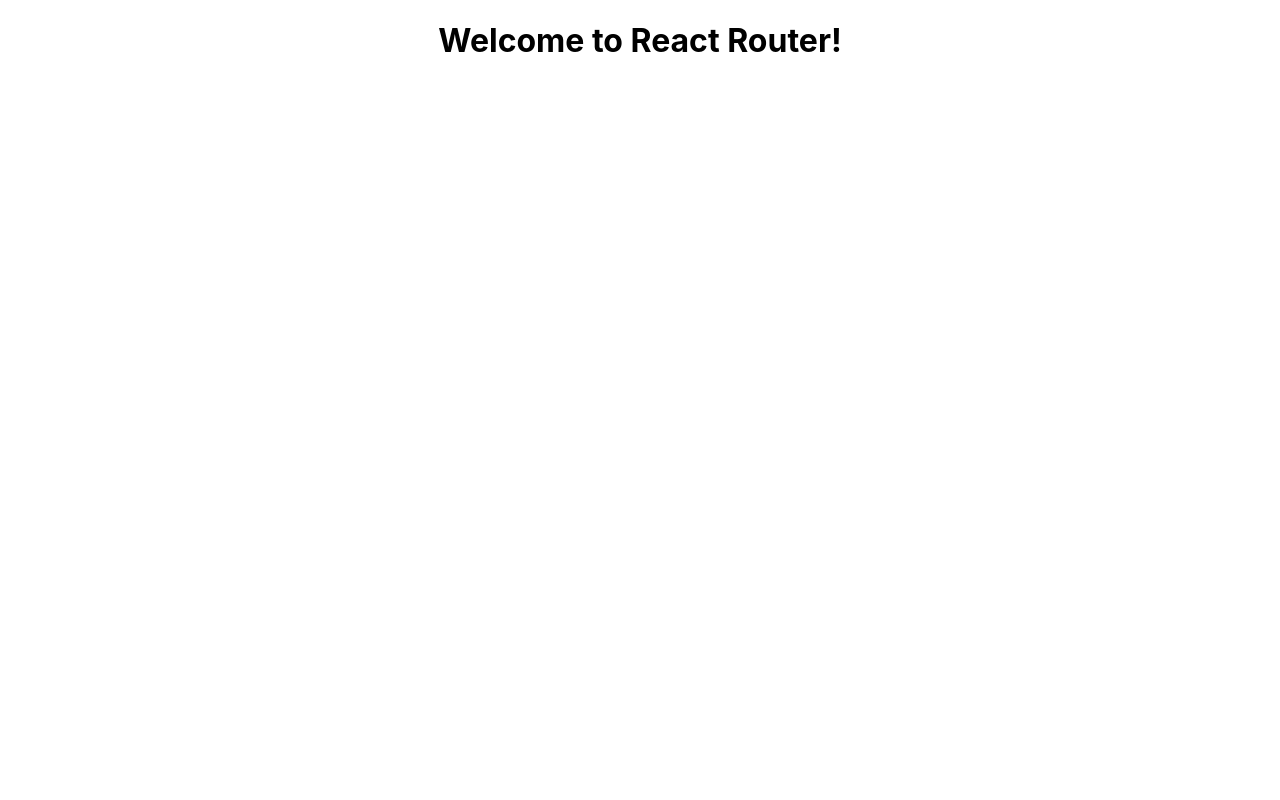
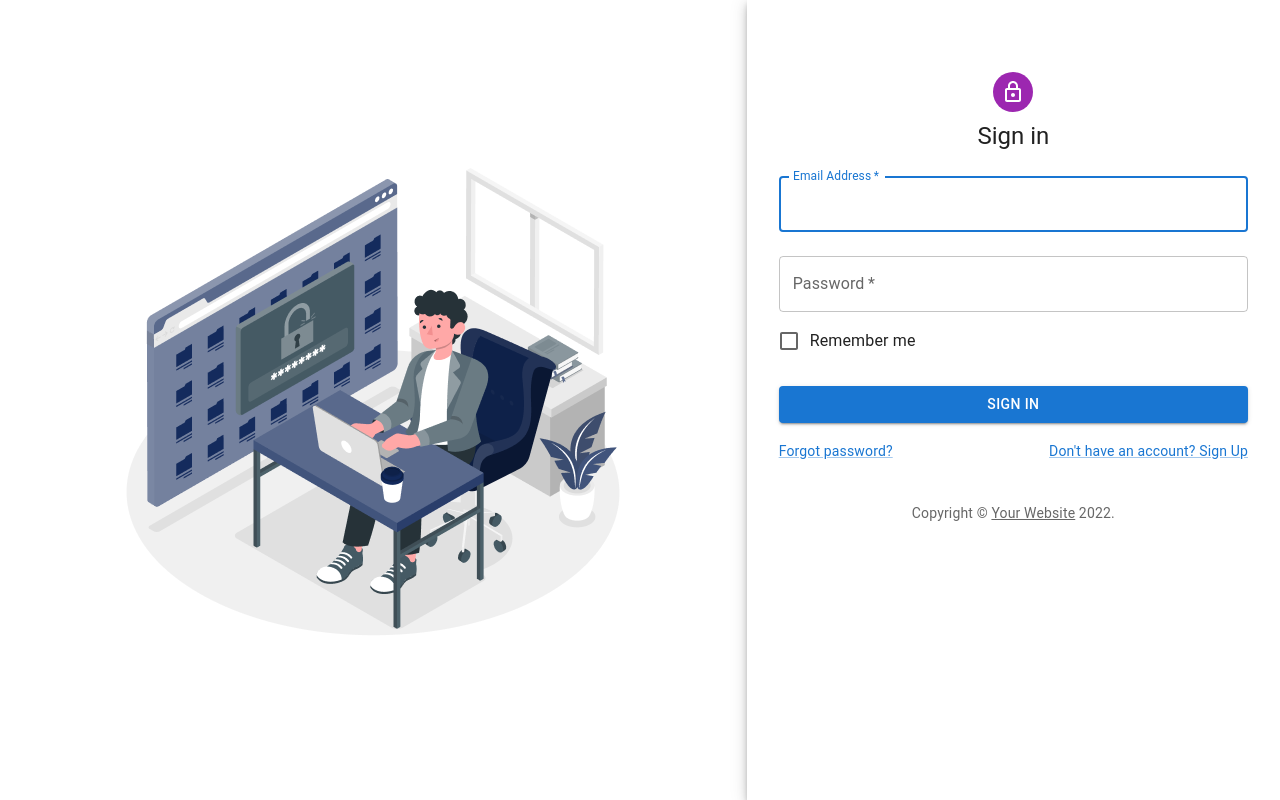
Before and after one commit to paulorenan/lista-de-contatos, a React (Create React App) app: page /login in a window 1280 px wide. Built offline with nearby package versions, Linux system fonts and the light colour scheme.

Commit message:
adiciona imagem de login

```diff
--- a/package.json
+++ b/package.json
@@ -5,6 +5,7 @@
   "dependencies": {
     "@emotion/react": "^11.9.0",
     "@emotion/styled": "^11.8.1",
+    "@mui/icons-material": "^5.8.0",
     "@mui/material": "^5.8.1",
     "@testing-library/jest-dom": "^5.16.4",
     "@testing-library/react": "^13.2.0",
--- a/src/App.css
+++ b/src/App.css
@@ -1,38 +1,4 @@
-.App {
-  text-align: center;
+.LoginImg {
+  width: 100%;
+  max-width: 546px;
 }
-
-.App-logo {
-  height: 40vmin;
-  pointer-events: none;
-}
-
-@media (prefers-reduced-motion: no-preference) {
-  .App-logo {
-    animation: App-logo-spin infinite 20s linear;
-  }
-}
-
-.App-header {
-  background-color: #282c34;
-  min-height: 100vh;
-  display: flex;
-  flex-direction: column;
-  align-items: center;
-  justify-content: center;
-  font-size: calc(10px + 2vmin);
-  color: white;
-}
-
-.App-link {
-  color: #61dafb;
-}
-
-@keyframes App-logo-spin {
-  from {
-    transform: rotate(0deg);
-  }
-  to {
-    transform: rotate(360deg);
-  }
-}
--- a/src/App.js
+++ b/src/App.js
@@ -1,46 +1,13 @@
 import * as React from "react";
 import { Routes, Route, Link } from "react-router-dom";
 import "./App.css";
+import Login from "./pages/Login";
 
 function App() {
   return (
-    <div className="App">
-      <h1>Welcome to React Router!</h1>
-      <Routes>
-        <Route path="/" element={<Home />} />
-        <Route path="about" element={<About />} />
-      </Routes>
-    </div>
-  );
-}
-function Home() {
-  return (
-    <>
-      <main>
-        <h2>Welcome to the homepage!</h2>
-        <p>You can do this, I believe in you.</p>
-      </main>
-      <nav>
-        <Link to="/about">About</Link>
-      </nav>
-    </>
-  );
-}
-
-function About() {
-  return (
-    <>
-      <main>
-        <h2>Who are we?</h2>
-        <p>
-          That feels like an existential question, don't you
-          think?
-        </p>
-      </main>
-      <nav>
-        <Link to="/">Home</Link>
-      </nav>
-    </>
+    <Routes>
+      <Route path="/login" element={<Login />} />
+    </Routes>
   );
 }
 
--- a/src/pages/Login.jsx
+++ b/src/pages/Login.jsx
@@ -0,0 +1,128 @@
+import * as React from 'react';
+import Avatar from '@mui/material/Avatar';
+import Button from '@mui/material/Button';
+import CssBaseline from '@mui/material/CssBaseline';
+import TextField from '@mui/material/TextField';
+import FormControlLabel from '@mui/material/FormControlLabel';
+import Checkbox from '@mui/material/Checkbox';
+import Link from '@mui/material/Link';
+import Paper from '@mui/material/Paper';
+import Box from '@mui/material/Box';
+import Grid from '@mui/material/Grid';
+import LockOutlinedIcon from '@mui/icons-material/LockOutlined';
+import Typography from '@mui/material/Typography';
+import { createTheme, ThemeProvider } from '@mui/material/styles';
+import loginImg from '../assets/loginImg.png';
+
+function Copyright(props) {
+  return (
+    <Typography variant="body2" color="text.secondary" align="center" {...props}>
+      {'Copyright © '}
+      <Link color="inherit" href="https://mui.com/">
+        Your Website
+      </Link>{' '}
+      {new Date().getFullYear()}
+      {'.'}
+    </Typography>
+  );
+}
+
+const theme = createTheme();
+
+export default function SignInSide() {
+  const handleSubmit = (event) => {
+    event.preventDefault();
+    const data = new FormData(event.currentTarget);
+    console.log({
+      email: data.get('email'),
+      password: data.get('password'),
+    });
+  };
+
+  return (
+    <ThemeProvider theme={theme}>
+      <Grid container component="main" sx={{ height: '100vh' }}>
+        <CssBaseline />
+        <Grid
+          item
+          xs={false}
+          sm={4}
+          md={7}
+          sx={{
+            display: 'flex',
+            flexDirection: 'column',
+            alignItems: 'center',
+            justifyContent: 'center',
+          }}
+        >
+          <img src={loginImg} alt="login" className='LoginImg' />
+        </Grid>
+        <Grid item xs={12} sm={8} md={5} component={Paper} elevation={6} square>
+          <Box
+            sx={{
+              my: 8,
+              mx: 4,
+              display: 'flex',
+              flexDirection: 'column',
+              alignItems: 'center',
+            }}
+          >
+            <Avatar sx={{ m: 1, bgcolor: 'secondary.main' }}>
+              <LockOutlinedIcon />
+            </Avatar>
+            <Typography component="h1" variant="h5">
+              Sign in
+            </Typography>
+            <Box component="form" noValidate onSubmit={handleSubmit} sx={{ mt: 1 }}>
+              <TextField
+                margin="normal"
+                required
+                fullWidth
+                id="email"
+                label="Email Address"
+                name="email"
+                autoComplete="email"
+                autoFocus
+              />
+              <TextField
+                margin="normal"
+                required
+                fullWidth
+                name="password"
+                label="Password"
+                type="password"
+                id="password"
+                autoComplete="current-password"
+              />
+              <FormControlLabel
+                control={<Checkbox value="remember" color="primary" />}
+                label="Remember me"
+              />
+              <Button
+                type="submit"
+                fullWidth
+                variant="contained"
+                sx={{ mt: 3, mb: 2 }}
+              >
+                Sign In
+              </Button>
+              <Grid container>
+                <Grid item xs>
+                  <Link href="#" variant="body2">
+                    Forgot password?
+                  </Link>
+                </Grid>
+                <Grid item>
+                  <Link href="#" variant="body2">
+                    {"Don't have an account? Sign Up"}
+                  </Link>
+                </Grid>
+              </Grid>
+              <Copyright sx={{ mt: 5 }} />
+            </Box>
+          </Box>
+        </Grid>
+      </Grid>
+    </ThemeProvider>
+  );
+}
```
Also changed, not shown: src/assets/loginImg.png (added), 1 other file (tests, documents, lock files or other folders).
